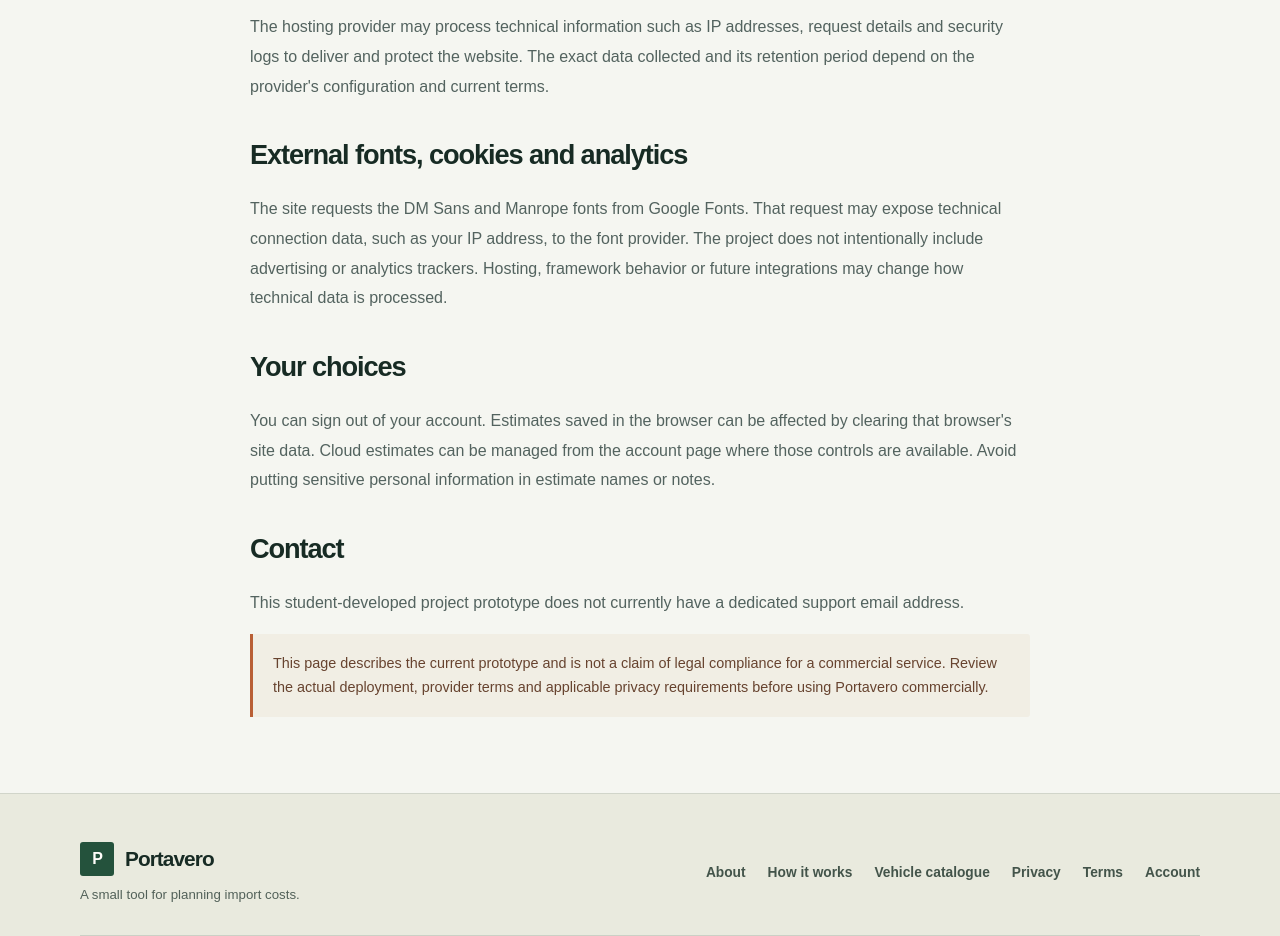
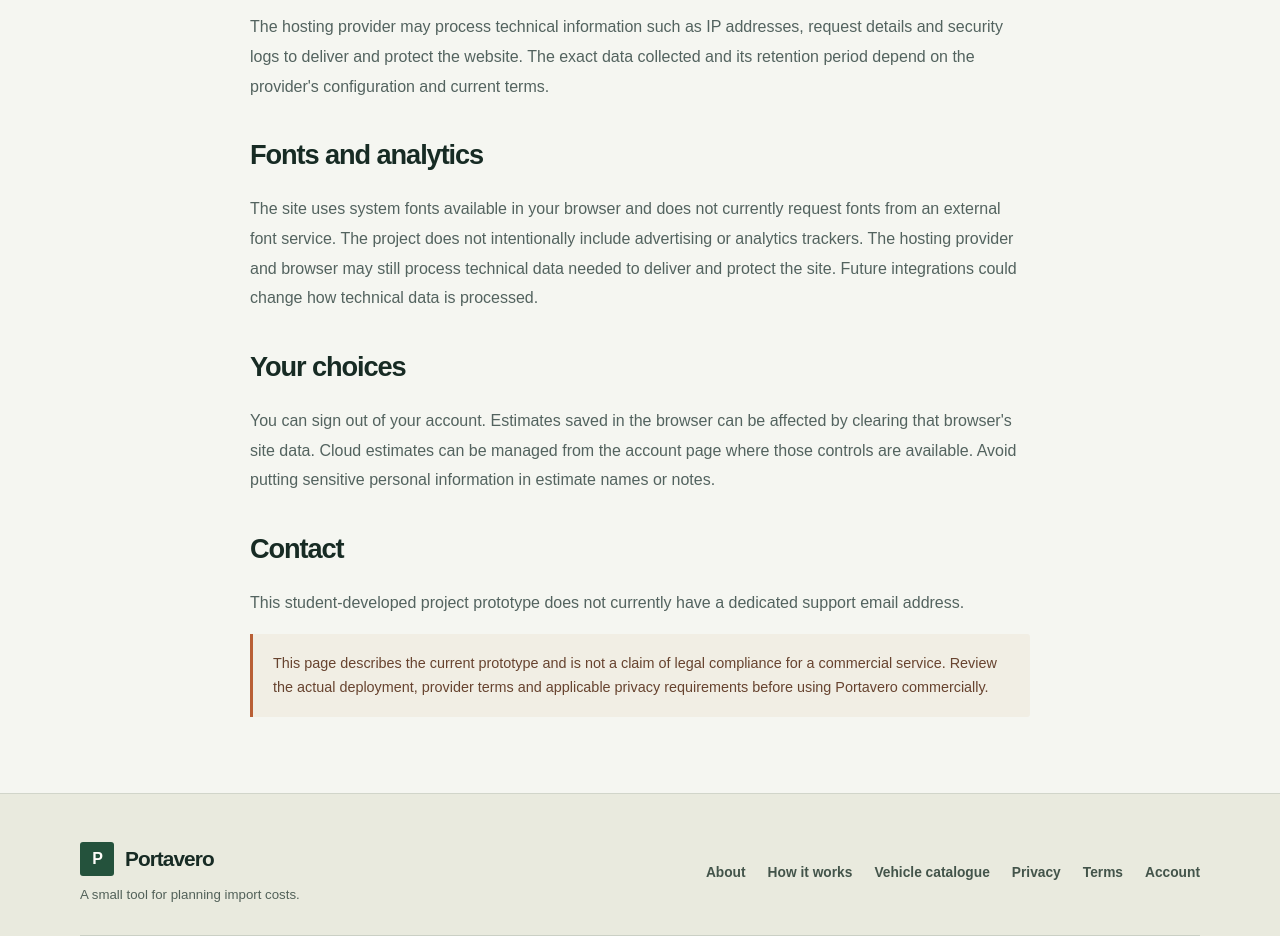
Before and after one commit to GIORGIO2032Q4E/portavero, a Next.js app: page /privacy-policy in a window 1280 px wide. Shown: the part 980-1916 px from the top of the page. Built offline with nearby package versions, Linux system fonts and the light colour scheme; no server answers.

Commit message:
Correct privacy details for current font loading

```diff
--- a/src/app/privacy-policy/page.tsx
+++ b/src/app/privacy-policy/page.tsx
@@ -2,7 +2,7 @@ import type { Metadata } from "next";
 
 export const metadata: Metadata = {
   title: "Privacy policy",
-  description: "How the Portavero project prototype handles calculator inputs, account data, hosting logs and external fonts."
+  description: "How the Portavero project prototype handles calculator inputs, account data and hosting logs."
 };
 
 export default function PrivacyPolicyPage() {
@@ -14,7 +14,7 @@ export default function PrivacyPolicyPage() {
         <h2>Calculator inputs and saved estimates</h2><p>Calculator inputs are processed in your browser. Estimates saved while you are signed out are kept in your browser's local storage. If you create an account and choose to save an estimate from the cost calculator, the estimate may be stored in the Portavero Supabase database and linked to your account so you can access it later. The browser also stores an authentication session locally to keep you signed in between visits.</p>
         <h2>Account information</h2><p>Supabase Authentication handles account sign-up, sign-in and password reset. Portavero does not store your password itself. The database uses row-level security policies intended to restrict saved-estimate records to their owning account. Do not treat this prototype as a place to store sensitive personal or financial information.</p>
         <h2>Hosting and technical data</h2><p>The hosting provider may process technical information such as IP addresses, request details and security logs to deliver and protect the website. The exact data collected and its retention period depend on the provider's configuration and current terms.</p>
-        <h2>External fonts, cookies and analytics</h2><p>The site requests the DM Sans and Manrope fonts from Google Fonts. That request may expose technical connection data, such as your IP address, to the font provider. The project does not intentionally include advertising or analytics trackers. Hosting, framework behavior or future integrations may change how technical data is processed.</p>
+        <h2>Fonts and analytics</h2><p>The site uses system fonts available in your browser and does not currently request fonts from an external font service. The project does not intentionally include advertising or analytics trackers. The hosting provider and browser may still process technical data needed to deliver and protect the site. Future integrations could change how technical data is processed.</p>
         <h2>Your choices</h2><p>You can sign out of your account. Estimates saved in the browser can be affected by clearing that browser's site data. Cloud estimates can be managed from the account page where those controls are available. Avoid putting sensitive personal information in estimate names or notes.</p>
         <h2>Contact</h2><p>This student-developed project prototype does not currently have a dedicated support email address.</p>
         <div className="notice">This page describes the current prototype and is not a claim of legal compliance for a commercial service. Review the actual deployment, provider terms and applicable privacy requirements before using Portavero commercially.</div>
```
